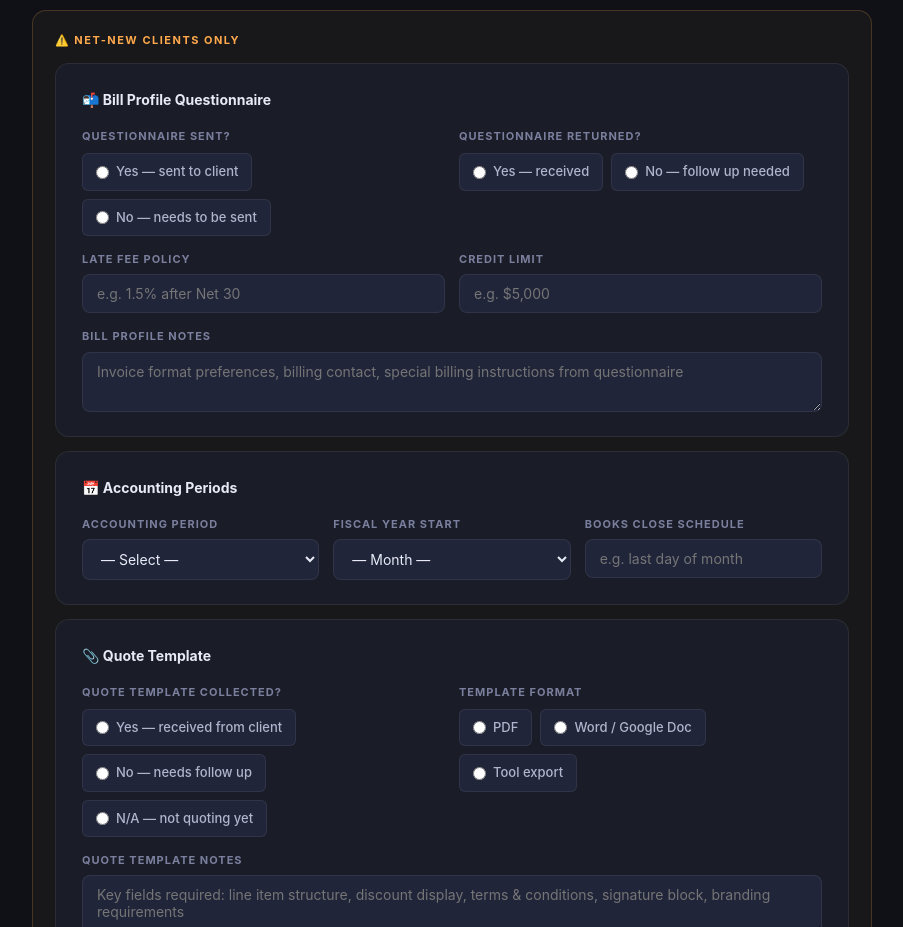
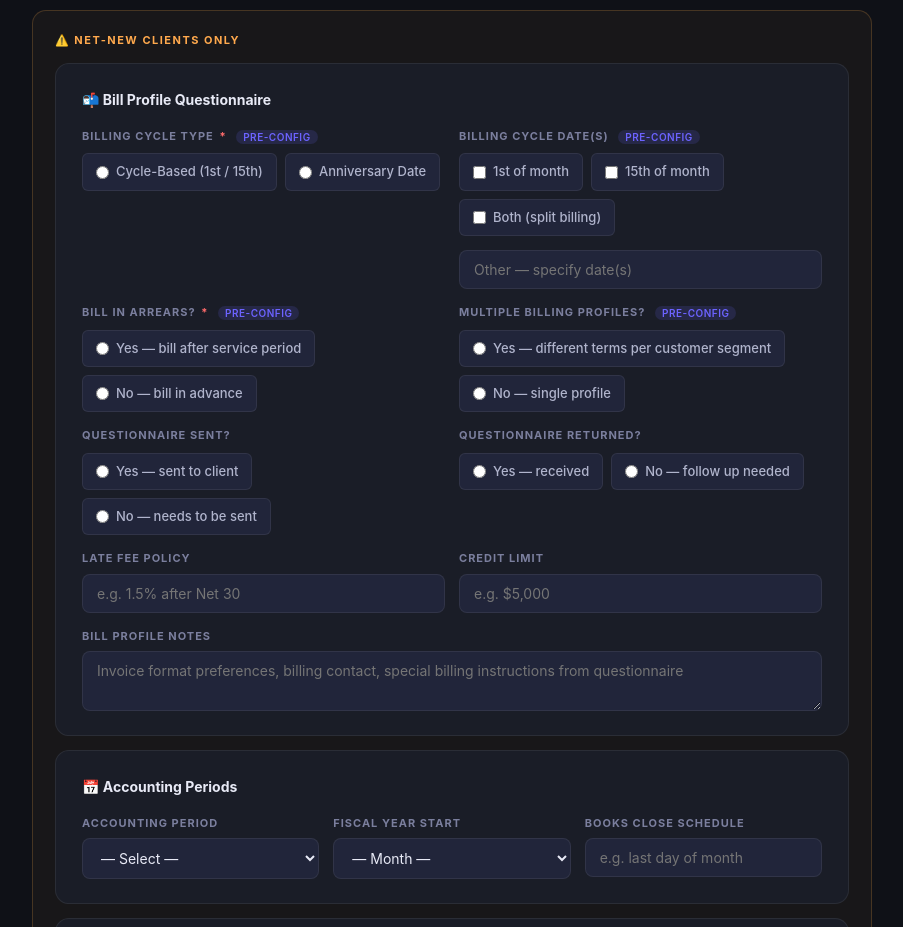
Before and after one commit to aiextucker/Onboarding-Automation-Project, a plain HTML site: page sales-brief.html in a window 1280 px wide. Shown: the part 7720-8647 px from the top of the page, without its empty margins (188-1091 px from the left). Drawn offline with Linux system fonts and the light colour scheme.

Commit message:
Add billing cycle config fields to Bill Profile Questionnaire (Section 5)

```diff
--- a/sales-brief.html
+++ b/sales-brief.html
@@ -1188,6 +1188,42 @@
 
       <div class="card" style="margin-bottom:14px;">
         <div class="card-title">📬 Bill Profile Questionnaire</div>
+
+        <!-- Billing Cycle Config -->
+        <div class="field-grid col2" style="margin-bottom:14px;">
+          <div class="field">
+            <label>Billing Cycle Type <span class="req">*</span> <span class="tag tag-core">Pre-Config</span></label>
+            <div class="radio-group">
+              <label><input type="radio" name="cycle_type" value="cycle" /> Cycle-Based (1st / 15th)</label>
+              <label><input type="radio" name="cycle_type" value="anniversary" /> Anniversary Date</label>
+            </div>
+          </div>
+          <div class="field" id="field-cycle-dates">
+            <label>Billing Cycle Date(s) <span class="tag tag-core">Pre-Config</span></label>
+            <div class="check-group">
+              <label><input type="checkbox" name="cycle_date" value="1" /> 1st of month</label>
+              <label><input type="checkbox" name="cycle_date" value="15" /> 15th of month</label>
+              <label><input type="checkbox" name="cycle_date" value="both" /> Both (split billing)</label>
+            </div>
+            <input type="text" placeholder="Other — specify date(s)" style="margin-top:8px;" />
+          </div>
+          <div class="field">
+            <label>Bill in Arrears? <span class="req">*</span> <span class="tag tag-core">Pre-Config</span></label>
+            <div class="radio-group">
+              <label><input type="radio" name="bill_arrears" value="yes" /> Yes — bill after service period</label>
+              <label><input type="radio" name="bill_arrears" value="no" /> No — bill in advance</label>
+            </div>
+          </div>
+          <div class="field">
+            <label>Multiple Billing Profiles? <span class="tag tag-core">Pre-Config</span></label>
+            <div class="radio-group">
+              <label><input type="radio" name="multi_profile" value="yes" /> Yes — different terms per customer segment</label>
+              <label><input type="radio" name="multi_profile" value="no" /> No — single profile</label>
+            </div>
+          </div>
+        </div>
+
+        <!-- Status + Policy -->
         <div class="field-grid col2">
           <div class="field">
             <label>Questionnaire Sent?</label>
```
